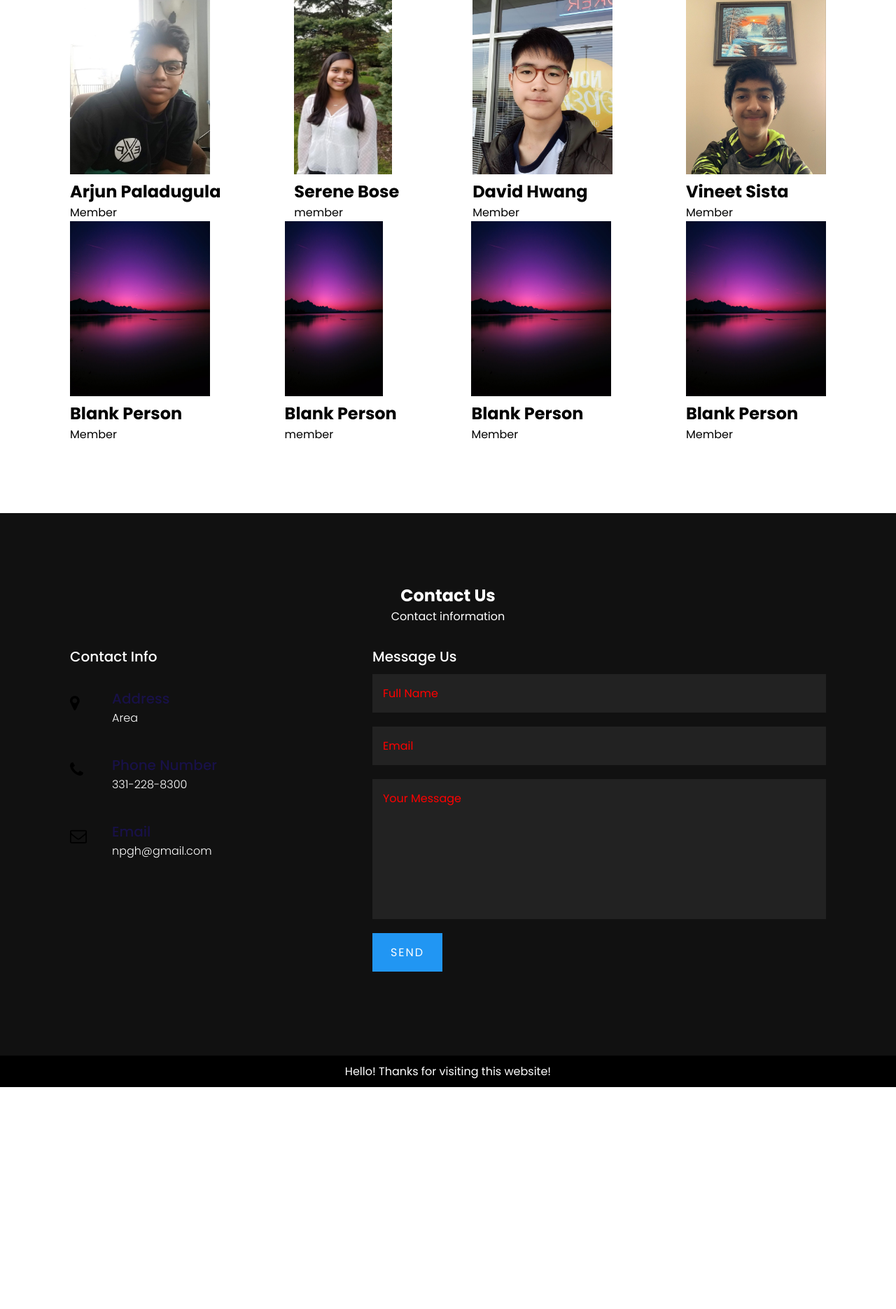
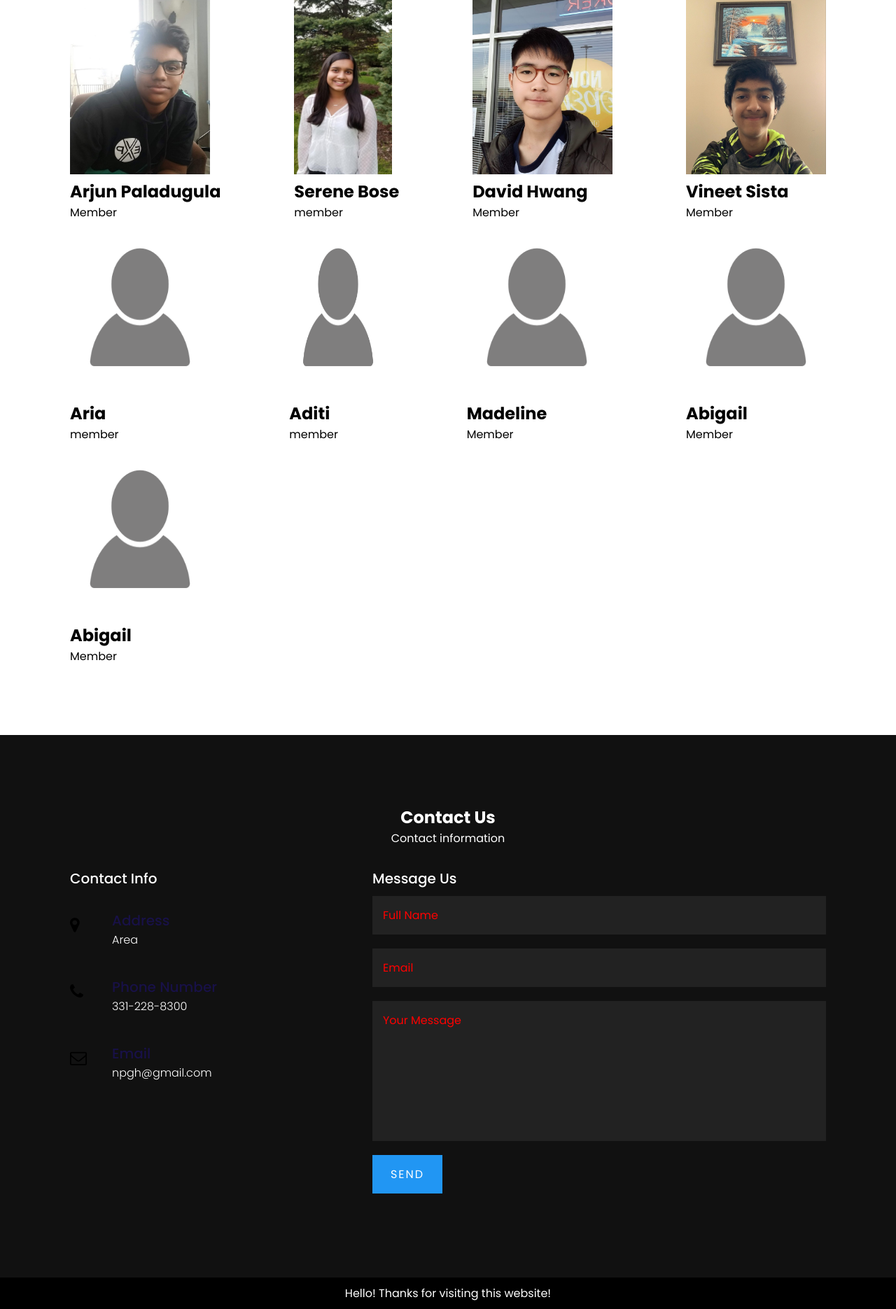
Before and after one commit to davidhwang919/npgh, a Django app: page /about in a window 1280 px wide. Shown: the part 991-2861 px from the top of the page at 70% size. Before the commit the page ends 2544 px from the top, so only its background shows below. Run offline with Django 3.2, Linux system fonts and the light colour scheme; parts of the project's set-up code (start-up, migrations or seed data) failed here and were passed over.

Commit message:
something

```diff
--- a/main/templates/main/about.htm
+++ b/main/templates/main/about.htm
@@ -74,23 +74,30 @@
             </div>
             <div class="content">
                 <div class="workBx; servicesBx">
-                    <img class="img-me" src="{% static 'main/sky.jpg' %}" width="200" height="250" >
-                    <h2> Blank Person</h2>
+                    <img class="img-me" src="{% static 'main/blank.png' %}" width="200" height="250" >
+                    <h2> Aria</h2>
+                    <p>member</p>
+                </div>
+                <div class="workBx; servicesBx">
+                    <img class="img-me" src="{% static 'main/blank.png' %}" width="140" height="250" >
+                    <h2> Aditi </h2>
+                    <p>member</p>
+                </div>
+                <div class="workBx; servicesBx">
+                    <img class="img-me" src="{% static 'main/blank.png' %}" width="200" height="250" >
+                    <h2> Madeline</h2>
                     <p>Member</p>
                 </div>
                 <div class="workBx; servicesBx">
-                    <img class="img-me" src="{% static 'main/sky.jpg' %}" width="140" height="250" >
-                    <h2> Blank Person </h2>
-                    <p>member</p>
-                </div>
-                <div class="workBx; servicesBx">
-                    <img class="img-me" src="{% static 'main/sky.jpg' %}" width="200" height="250" >
-                    <h2> Blank Person</h2>
+                    <img class="img-me" src="{% static 'main/blank.png' %}" width="200" height="250" >
+                    <h2> Abigail</h2>
                     <p>Member</p>
                 </div>
+            </div>
+            <div class="content">
                 <div class="workBx; servicesBx">
-                    <img class="img-me" src="{% static 'main/sky.jpg' %}" width="200" height="250" >
-                    <h2> Blank Person</h2>
+                    <img class="img-me" src="{% static 'main/blank.png' %}" width="200" height="250" >
+                    <h2> Abigail</h2>
                     <p>Member</p>
                 </div>
             </div>
--- a/main/templates/main/home.htm
+++ b/main/templates/main/home.htm
@@ -84,7 +84,7 @@
                 <div class="servicesBx">
                     <img class="img-me" src="{% static 'main/arjun.jpg' %}">
                     <h2> Arjun Paladugula</h2>
-                    <p>Original Founder of NPGH Club. A nice person. Project organizer</p>
+                    <p>Original Founder of NPGH Club. Community reacher. Project organizer</p>
                 </div>
                 <div class="servicesBx">
                     <img class="img-me" src="{% static 'main/serene.jpg' %}">
```
Also changed, not shown: main/static/main/blank.png (added).
